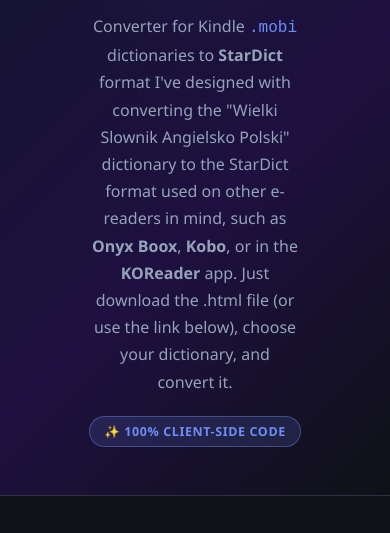
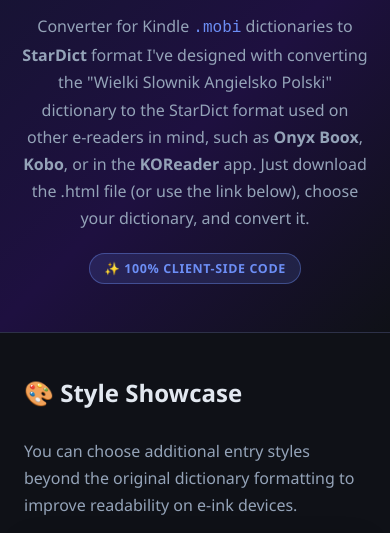
Before and after one commit to Random90/mobiDictToStarDictConverter, a website: page index.html in a window 390 px wide. Shown: the part 268-801 px from the top of the page. Drawn offline with Linux system fonts and the light colour scheme.

Commit message:
page rwd improvements

```diff
--- a/index.html
+++ b/index.html
@@ -79,8 +79,8 @@
         height: 14px;
       }
 
-      /* ── HERO ── */
-      .hero {
+      /* ── main-header ── */
+      .main-header {
         background: linear-gradient(
           135deg,
           #12162b 0%,
@@ -93,7 +93,7 @@
         position: relative;
         overflow: hidden;
       }
-      .hero::before {
+      .main-header::before {
         content: "";
         position: absolute;
         inset: 0;
@@ -104,12 +104,12 @@
         );
         pointer-events: none;
       }
-      .hero-icon {
+      .main-header-icon {
         font-size: 3.5rem;
         margin-bottom: 16px;
         display: block;
       }
-      .hero h1 {
+      .main-header h1 {
         font-size: clamp(1.8rem, 5vw, 3rem);
         font-weight: 700;
         background: linear-gradient(90deg, var(--accent), var(--accent2));
@@ -118,7 +118,7 @@
         background-clip: text;
         margin-bottom: 16px;
       }
-      .hero p {
+      .main-header p {
         font-size: clamp(1rem, 2.5vw, 1.2rem);
         color: var(--muted);
         max-width: 60%;
@@ -399,9 +399,15 @@
         text-decoration: underline;
       }
 
-      @media (max-width: 480px) {
-        .hero {
+      @media only screen and (max-width: 720px) {
+        .main-header {
           padding: 56px 20px 48px;
+        }
+        .main-header p {
+          max-width: 100%;
+        }
+        .theme-controls select {
+          width: 100%;
         }
         section {
           padding: 40px 0;
@@ -450,12 +456,12 @@
       </button>
     </div>
 
-    <!-- HERO -->
-    <header class="hero">
-      <span class="hero-icon">📖</span>
-      <h1 data-i18n="hero.title"></h1>
-      <p data-i18n-html="hero.desc"></p>
-      <span class="badge" data-i18n="hero.badge"></span>
+    <!-- main-header -->
+    <header class="main-header">
+      <span class="main-header-icon">📖</span>
+      <h1 data-i18n="main-header.title"></h1>
+      <p data-i18n-html="main-header.desc"></p>
+      <span class="badge" data-i18n="main-header.badge"></span>
     </header>
 
     <main class="container">
@@ -728,10 +734,10 @@
 
       const I18N = {
         en: {
-          "hero.title": "Mobi Dictionary → StarDict Converter",
-          "hero.desc":
+          "main-header.title": "Mobi Dictionary → StarDict Converter",
+          "main-header.desc":
             'Converter for Kindle <code style="font-family:monospace;color:var(--accent)">.mobi</code> dictionaries to <strong>StarDict</strong> format I\'ve designed with converting the "Wielki Slownik Angielsko Polski" dictionary to the StarDict format used on other e-readers in mind, such as <strong>Onyx Boox</strong>, <strong>Kobo</strong>, or in the <strong>KOReader</strong> app. Just download the .html file (or use the link below), choose your dictionary, and convert it.',
-          "hero.badge": "✨ 100% client-side code",
+          "main-header.badge": "✨ 100% client-side code",
           "conv.heading": "🔄 Converters",
           "conv.desc":
             'Two converters are available depending on the .mobi file format. If you are not sure which one to choose, start with the KF8 converter or use the version tester below. The converters may work with other dictionaries, but I tested them only with "Wielki Slownik Angielsko Polski".',
@@ -799,10 +805,10 @@
             'Made with 🥤 · <a href="https://github.com/random90/mobiDictToStarDictConverter" target="_blank" rel="noopener">GitHub Repository</a>',
         },
         pl: {
-          "hero.title": "Konwerter słowników Mobi → StarDict",
-          "hero.desc":
+          "main-header.title": "Konwerter słowników Mobi → StarDict",
+          "main-header.desc":
             'Konwerter dla słowników Kindle <code style="font-family:monospace;color:var(--accent)">.mobi</code> do formatu <strong>StarDict</strong>, który zaprojektowałem z myślą o przekonwertowaniu „Wielkiego Słownika Angielsko Polskiego” do formatu StarDict używanego na innych czytnikach, takich jak <strong>Onyx Boox</strong>, <strong>Kobo</strong> czy w aplikacji <strong>KOReader</strong>.  Wystarczy pobrać plik .html (lub użyć linka poniżej), wybrać swój słownik i przekonwertować. ',
-          "hero.badge": "✨ Kod 100% działający po stronie użytkownika",
+          "main-header.badge": "✨ Kod 100% działający po stronie użytkownika",
           "conv.heading": "🔄 Konwertery",
           "conv.desc":
             "Dostępne są dwa konwertery w zależności od formatu pliku .mobi. Jeśli nie wiesz, który wybrać, zacznij od konwertera KF8 lub użyj testera wersji poniżej. Konwertery mogą zadziałać z innymi słownikami, ale testowałem je tylko z „Wielkim Słownikiem Angielsko Polskim”.",
```
